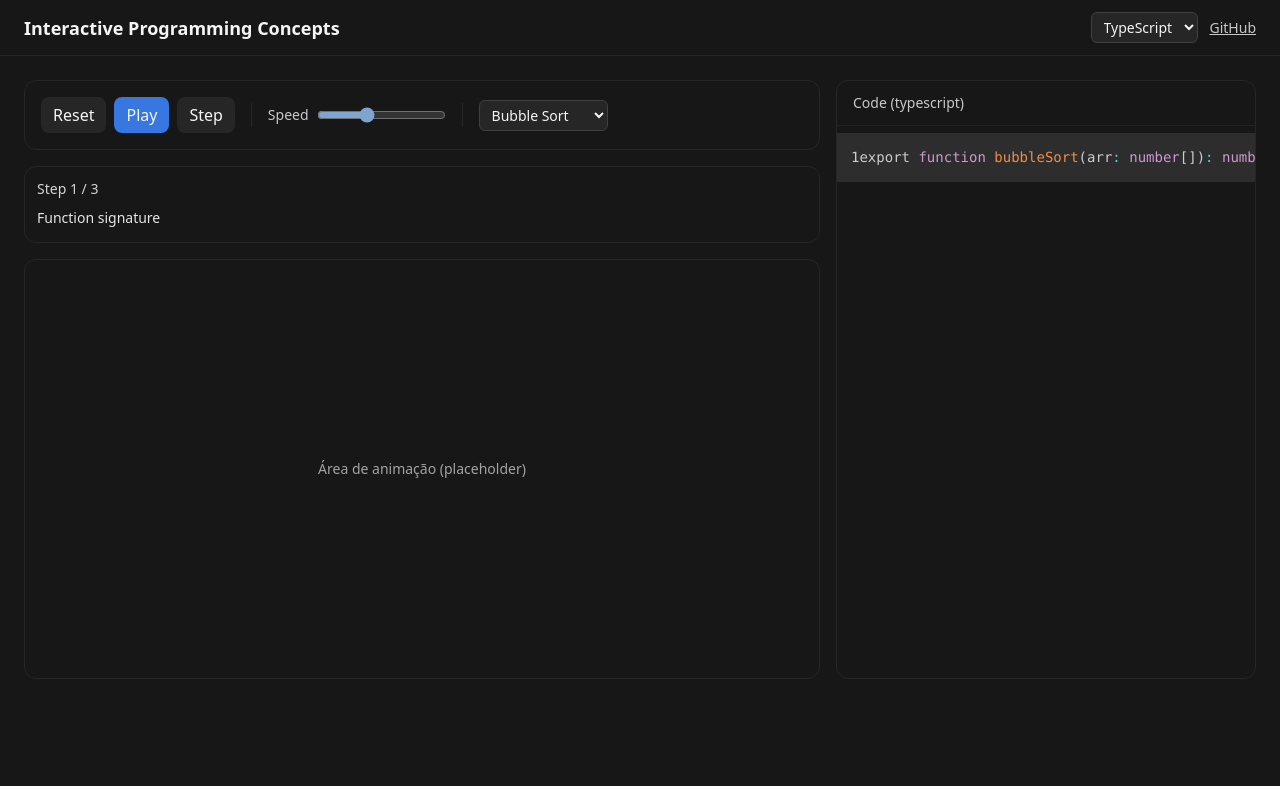
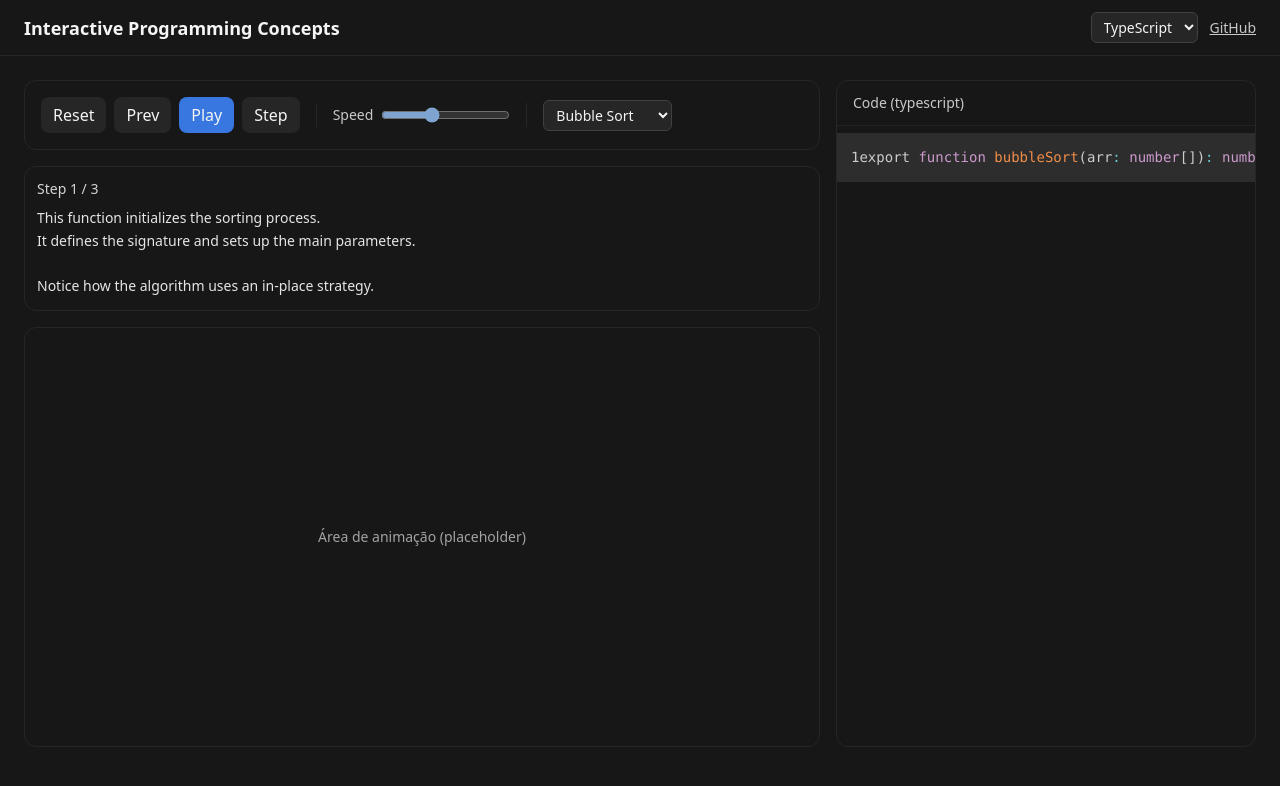
Before and after one commit to leanite/interactive-programming-concepts, a React (Vite) app: page / in a window 1280 px wide. Shown: the top 786 px of the page. Built offline with nearby package versions, Linux system fonts and the light colour scheme.

Commit message:
feat(ui): add previous-step control and back logic to step runner

```diff
--- a/src/App.tsx
+++ b/src/App.tsx
@@ -101,6 +101,7 @@ export default function App() {
             isPlaying={runner.isPlaying}
             onPlayPause={runner.togglePlay}
             onStep={runner.step}
+            onBack={runner.back}
             onReset={runner.reset}
             speedMs={runner.speedMs}
             onSpeedChange={runner.setSpeedMs}
--- a/src/components/Controls.tsx
+++ b/src/components/Controls.tsx
@@ -2,6 +2,7 @@ type Props = {
   isPlaying: boolean;
   onPlayPause: () => void;
   onStep: () => void;
+  onBack: () => void;
   onReset: () => void;
   speedMs: number;
   onSpeedChange: (ms: number) => void;
@@ -11,6 +12,7 @@ export default function Controls({
   isPlaying,
   onPlayPause,
   onStep,
+  onBack,
   onReset,
   speedMs,
   onSpeedChange,
@@ -27,6 +29,16 @@ export default function Controls({
           onClick={onReset}
         >
           Reset
+        </button>
+
+        {/* Prev */}
+        <button
+            className="px-3 py-1.5 rounded-lg bg-neutral-800 hover:bg-neutral-700"
+            onClick={onBack}
+            disabled={isPlaying}
+            title={isPlaying ? "Pause to navigate manually" : "Go back one step"}
+          >
+          Prev
         </button>
 
         {/* Play / Pause */}
--- a/src/data/steps/bubbleSort.typescript.yml
+++ b/src/data/steps/bubbleSort.typescript.yml
@@ -4,7 +4,11 @@ algorithm: bubble-sort
 
 steps:
   - lineStart: 1
-    note: Function signature
+    note: |
+      This function initializes the sorting process.
+      It defines the signature and sets up the main parameters.
+
+      Notice how the algorithm uses an in-place strategy.
 
   - lineStart: 2
     lineEnd: 12
--- a/src/hooks/useStepRunner.ts
+++ b/src/hooks/useStepRunner.ts
@@ -21,6 +21,11 @@ export function useStepRunner({ steps, initialIndex = 0, initialSpeedMs = 700 }:
   const step = useCallback(() => {
     setIndex((i) => (i < steps.length - 1 ? i + 1 : i));
   }, [steps.length]);
+
+  // Move backward one step if possible
+  const back = useCallback(() => {
+    setIndex((i) => (i > 0 ? i - 1 : 0));
+  }, []);
 
   // Reset to the beginning and pause
   const reset = useCallback(() => {
@@ -81,6 +86,7 @@ export function useStepRunner({ steps, initialIndex = 0, initialSpeedMs = 700 }:
     speedMs,
     setSpeedMs,
     step,
+    back,
     reset,
     togglePlay,
     setIndex, // exposed for direct navigation if needed later
```
